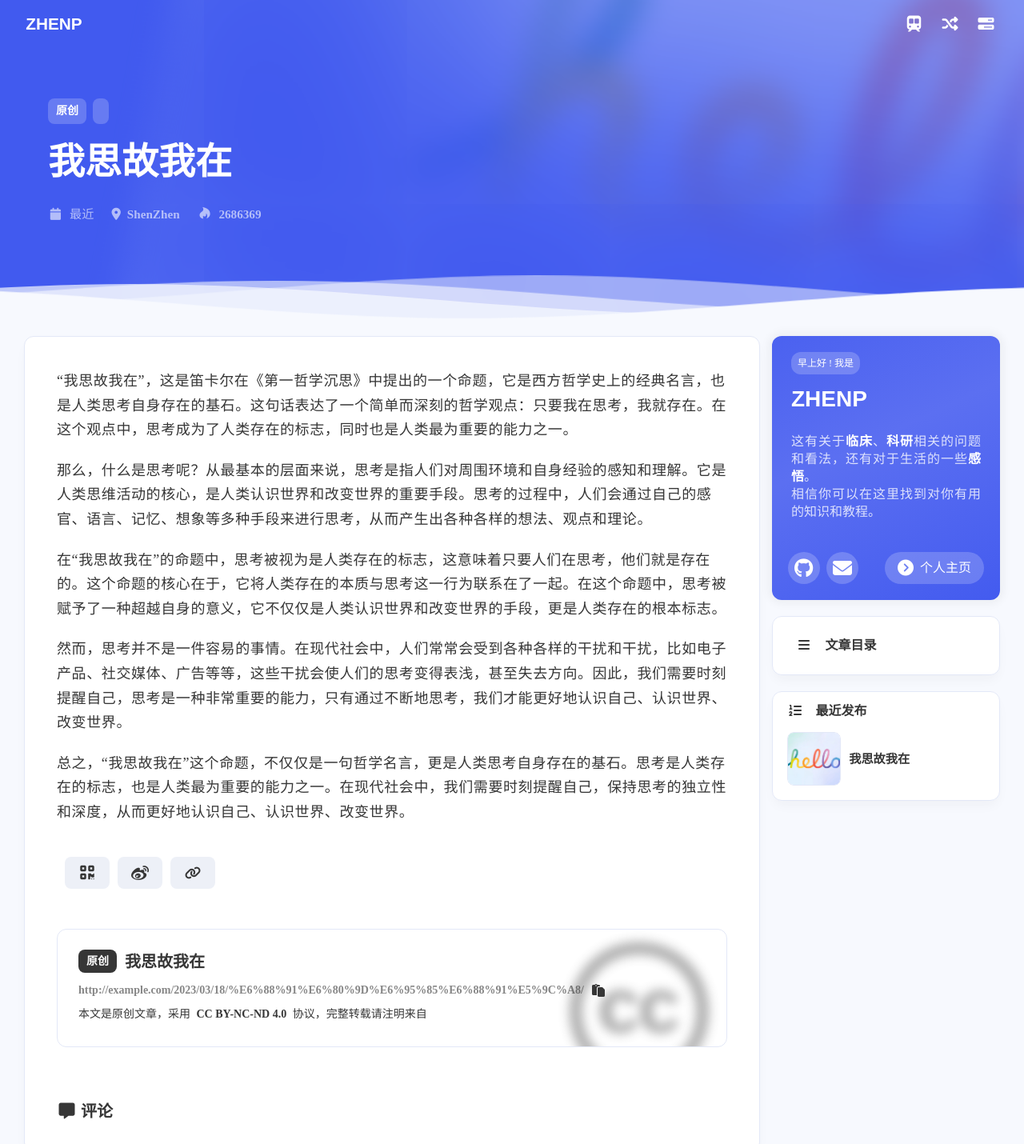
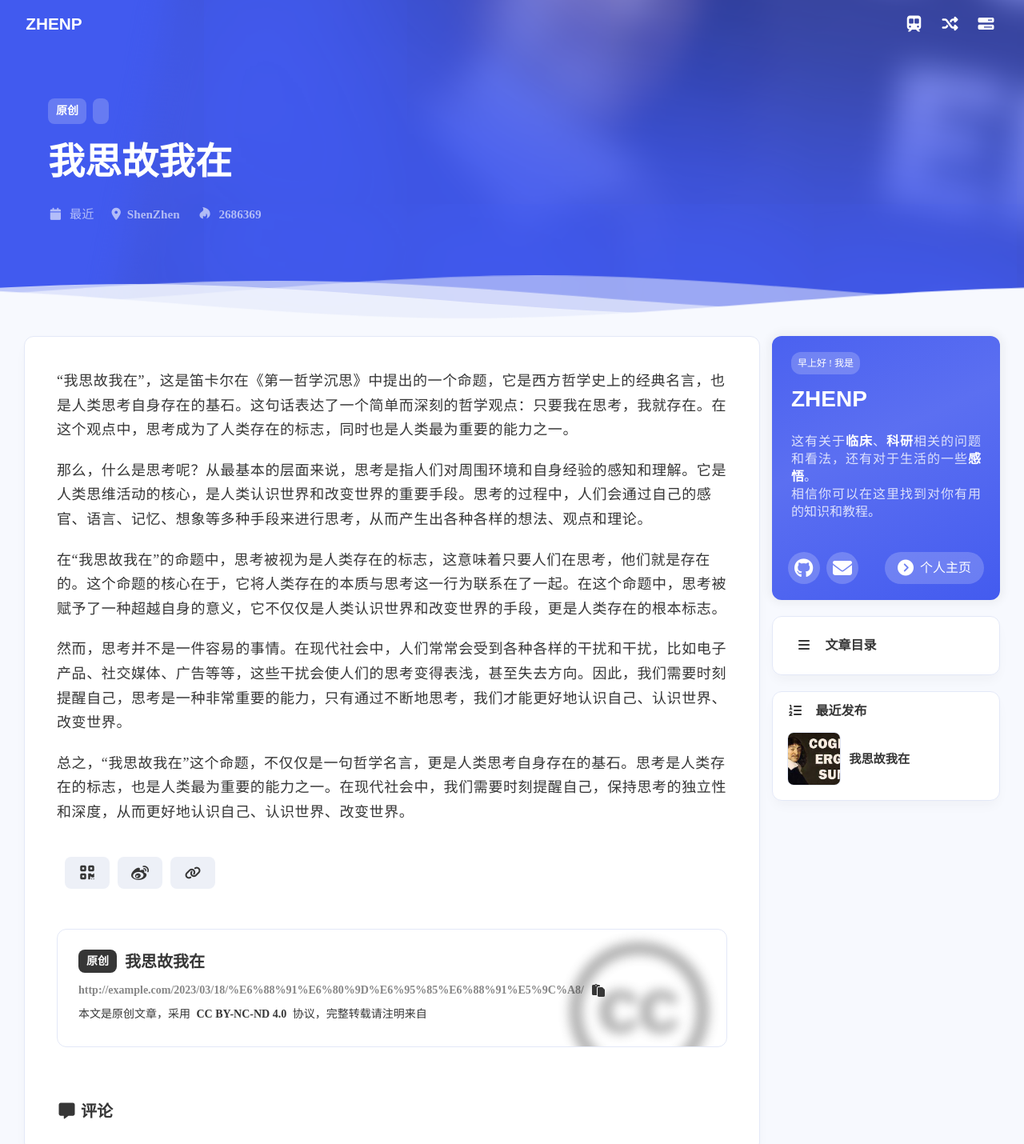
Before and after one commit to zhenp/zhenp.github.io, a plain HTML site: page 2023/03/18/我思故我在/index.html in a window 1280 px wide. Shown: the top 1430 px of the page at 80% size. Drawn offline with Linux system fonts and the light colour scheme; a script that the page names is missing.

Commit message:
Site updated: 2023-03-18 17:24:13

```diff
--- a/2023/03/18/我思故我在/index.html
+++ b/2023/03/18/我思故我在/index.html
@@ -154,7 +154,7 @@
 </nav>
 
         <div class="coverdiv loaded" id="coverdiv">
-    <img id="post-cover" class="nolazyload" src="/img/hello.jpg" alt="cover">
+    <img id="post-cover" class="nolazyload" src="/img/Cogito.jpg" alt="cover">
 </div>
 <div id="post-info">
     <div id="post-firstinfo">
@@ -241,7 +241,7 @@
     </div>
 </div>
             <div class="share-link weibo"><a class="share-button" target="_blank"
-    href="https://service.weibo.com/share/share.php?title=我思故我在&amp;url=http://example.com/2023/03/18/%E6%88%91%E6%80%9D%E6%95%85%E6%88%91%E5%9C%A8/&amp;pic=/img/hello.jpg"
+    href="https://service.weibo.com/share/share.php?title=我思故我在&amp;url=http://example.com/2023/03/18/%E6%88%91%E6%80%9D%E6%95%85%E6%88%91%E5%9C%A8/&amp;pic=/img/Cogito.jpg"
     title="分享到微博" rel="noopener external nofollow noreferrer noopener">
     <i class="fab fa-weibo" style="font-size:22px"></i>
 </a>
@@ -369,7 +369,7 @@
                 <a class="thumbnail" href="/2023/03/18/%E6%88%91%E6%80%9D%E6%95%85%E6%88%91%E5%9C%A8/" title="我思故我在">
                     <img
                         alt="我思故我在"
-                        src="/img/hello.jpg">
+                        src="/img/Cogito.jpg">
                 </a>
                 <div class="content">
 
```
Also changed, not shown: 404.html (+1 -1 lines), archives/2023/03/index.html (+1 -1 lines), archives/2023/index.html (+1 -1 lines), archives/index.html (+1 -1 lines), index.html (+2 -2 lines), img/Cogito.jpg (added).
